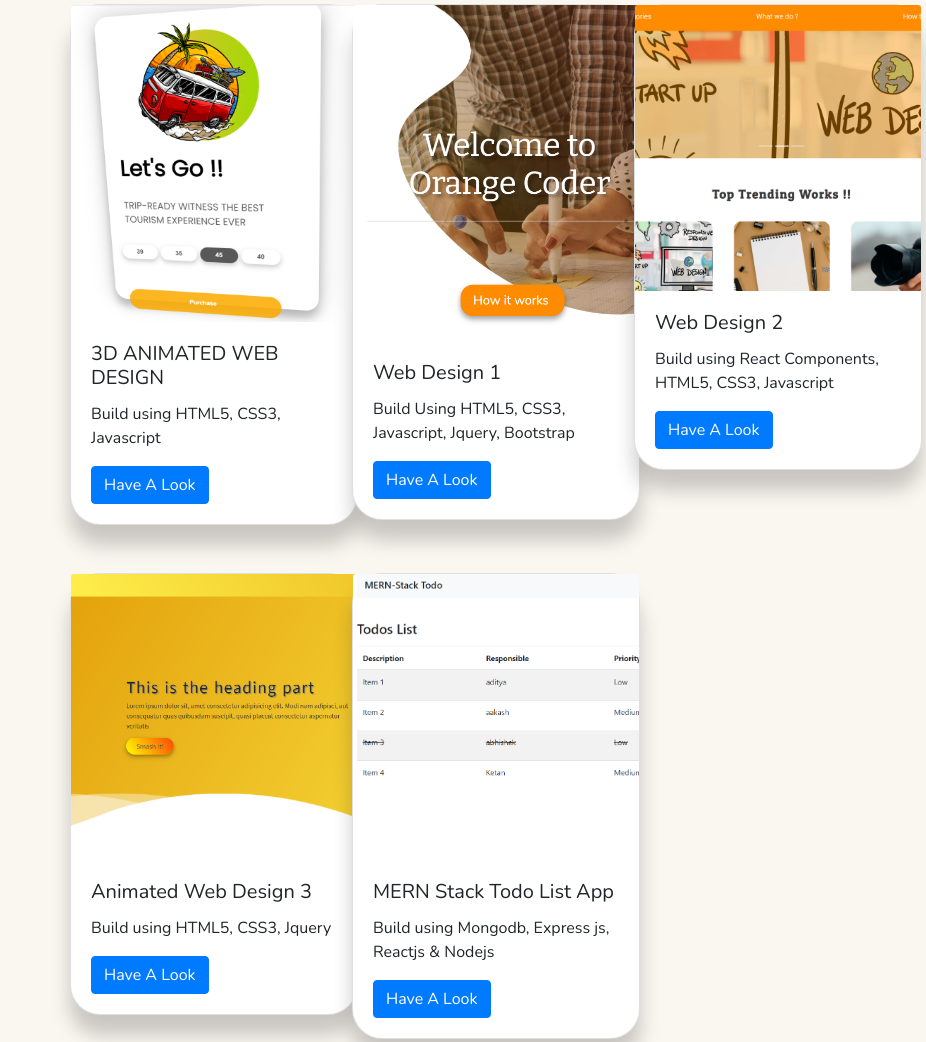
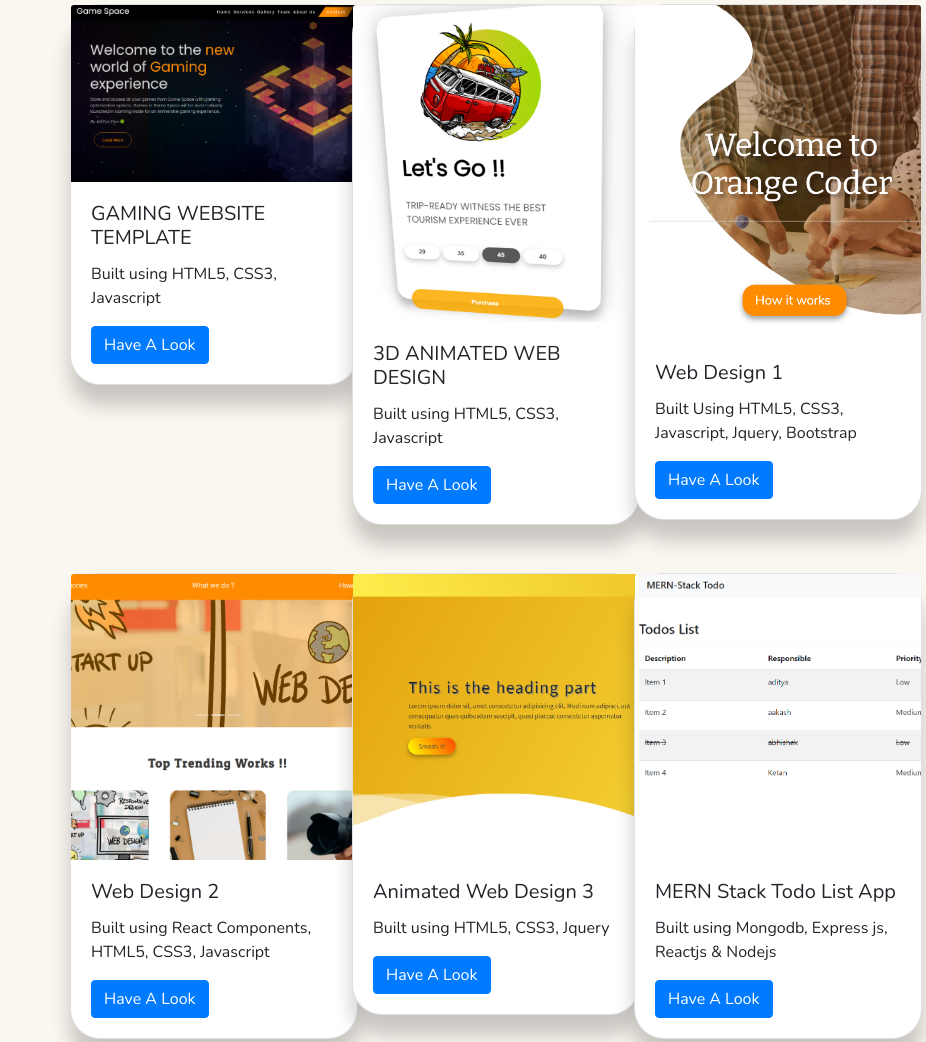
Before and after one commit to adityadev31/My_Web_Portfolio, a plain HTML site: page index.html in a window 1280 px wide. Shown: the part 2981-4023 px from the top of the page, without its empty margins (354-1280 px from the left). Drawn offline with nearby package versions, Linux system fonts and the light colour scheme.

Commit message:
added gamespace

```diff
--- a/index.html
+++ b/index.html
@@ -195,12 +195,25 @@
         <div class="row">
 
 
+
+            <div class="col-lg-4 col-12 mt-5">
+                <div class="card mx-auto" style="width: 18rem; border-radius: 30px; box-shadow: 0 20px 20px rgba(0,0,0,0.2);">
+                    <img src="images/img6.png" class="card-img-top img-fluid" alt="...">
+                    <div class="card-body">
+                      <h5 class="card-title">GAMING WEBSITE TEMPLATE</h5>
+                      <p class="card-text">Built using HTML5, CSS3, Javascript</p>
+                      <a href="https://aditya-dev31.github.io/Gamespace_web_template/" class="btn btn-primary" target="_blank">Have A Look</a>
+                    </div>
+                </div>
+            </div>
+
+
             <div class="col-lg-4 col-12 mt-5">
                 <div class="card mx-auto" style="width: 18rem; border-radius: 30px; box-shadow: 0 20px 20px rgba(0,0,0,0.2);">
                     <img src="images/img5.png" class="card-img-top img-fluid" alt="...">
                     <div class="card-body">
                       <h5 class="card-title">3D ANIMATED WEB DESIGN</h5>
-                      <p class="card-text">Build using HTML5, CSS3, Javascript</p>
+                      <p class="card-text">Built using HTML5, CSS3, Javascript</p>
                       <a href="https://aditya-dev31.github.io/animated_3D_web/" class="btn btn-primary" target="_blank">Have A Look</a>
                     </div>
                 </div>
@@ -212,7 +225,7 @@
                     <img src="images/img1.png" class="card-img-top img-fluid" alt="...">
                     <div class="card-body">
                         <h5 class="card-title">Web Design 1</h5>
-                        <p class="card-text">Build Using HTML5, CSS3, Javascript, Jquery, Bootstrap</p>
+                        <p class="card-text">Built Using HTML5, CSS3, Javascript, Jquery, Bootstrap</p>
                         <a href="https://aditya-dev31.github.io/Orange-coder-template1/" class="btn btn-primary" target="_blank">Have A Look</a>
                     </div>
                 </div>
@@ -223,7 +236,7 @@
                     <img src="images/img2.png" class="card-img-top img-fluid" alt="...">
                     <div class="card-body">
                       <h5 class="card-title">Web Design 2</h5>
-                      <p class="card-text">Build using React Components, HTML5, CSS3, Javascript</p>
+                      <p class="card-text">Built using React Components, HTML5, CSS3, Javascript</p>
                       <a href="https://aditya-dev31.github.io/Orange-coder-react-template2/" class="btn btn-primary" target="_blank">Have A Look</a>
                     </div>
                 </div>
@@ -234,7 +247,7 @@
                     <img src="images/img3.png" class="card-img-top img-fluid" alt="...">
                     <div class="card-body">
                       <h5 class="card-title">Animated Web Design 3</h5>
-                      <p class="card-text">Build using HTML5, CSS3, Jquery</p>
+                      <p class="card-text">Built using HTML5, CSS3, Jquery</p>
                       <a href="https://aditya-dev31.github.io/minimal_illustrative_web_template/" class="btn btn-primary" target="_blank">Have A Look</a>
                     </div>
                 </div>
@@ -245,7 +258,7 @@
                     <img src="images/img4.png" class="card-img-top img-fluid" alt="...">
                     <div class="card-body">
                       <h5 class="card-title">MERN Stack Todo List App</h5>
-                      <p class="card-text">Build using Mongodb, Express js, Reactjs & Nodejs</p>
+                      <p class="card-text">Built using Mongodb, Express js, Reactjs & Nodejs</p>
                       <a href="https://github.com/AdiTya-Dev31/MERN_Stack_Todo_List" class="btn btn-primary" target="_blank">Have A Look</a>
                     </div>
                 </div>
```
Also changed, not shown: images/img6.png (added).
